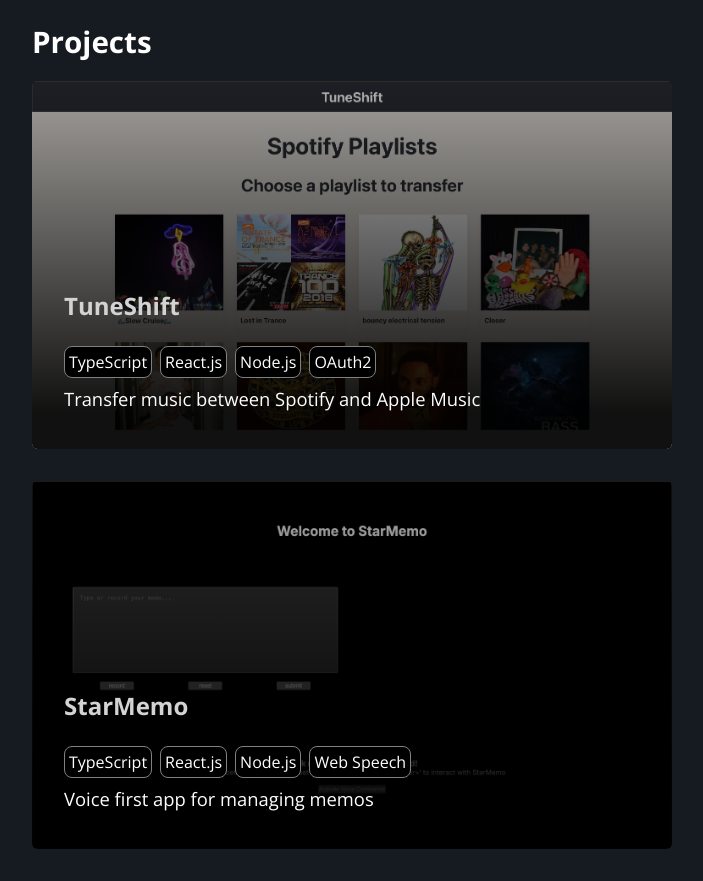
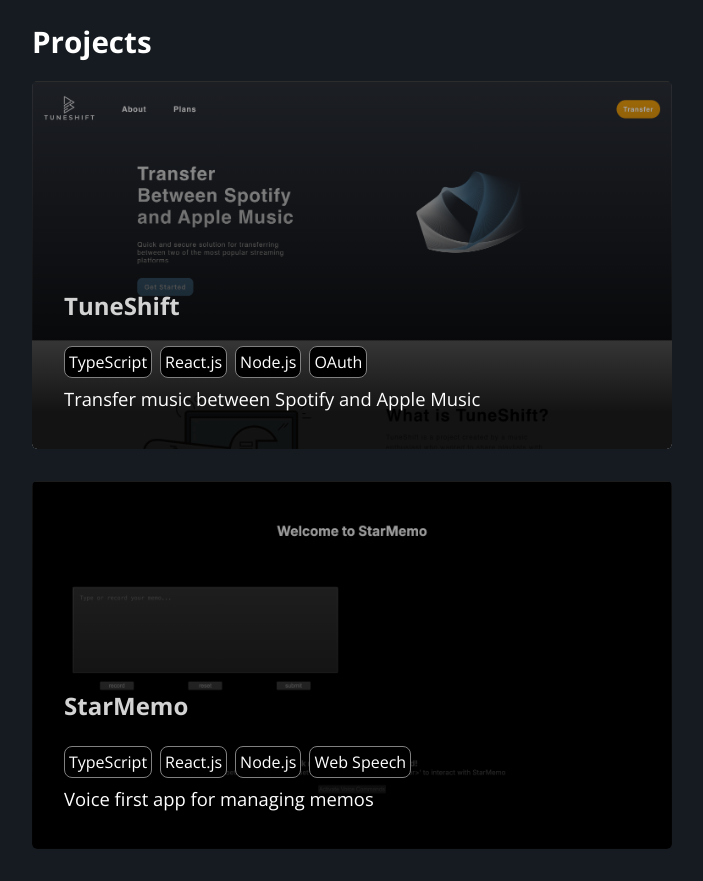
Before and after one commit to ndubs18/portfolioV3, a website: page index.html in a window 1280 px wide. Shown: the part 998-1879 px from the top of the page, without its empty margins (288-991 px from the left). Drawn offline with nearby package versions, Linux system fonts and the light colour scheme; grey boxes are pictures that could not be loaded.

Commit message:
changed project image and tech

```diff
--- a/index.html
+++ b/index.html
@@ -119,7 +119,7 @@
     <section id="projects">
         <h1>Projects</h1>
         <div class="project" id="tuneshift">
-            <img src="./assets/tuneshift.jpg">
+            <img src="./assets/tuneshift.png">
             <div class="cover"></div>
             <div class="info">
                 <h3>TuneShift</h3>
@@ -127,7 +127,7 @@
                     <span>TypeScript</span>
                     <span>React.js</span>
                     <span>Node.js</span>
-                    <span>OAuth2</span>
+                    <span>OAuth</span>
                 </div>
                 <div class="description">
                     <p>Transfer music between Spotify and Apple Music </p>
```
Also changed, not shown: assets/tuneshift.jpg (deleted), assets/tuneshift.png (added), 1 other file.
